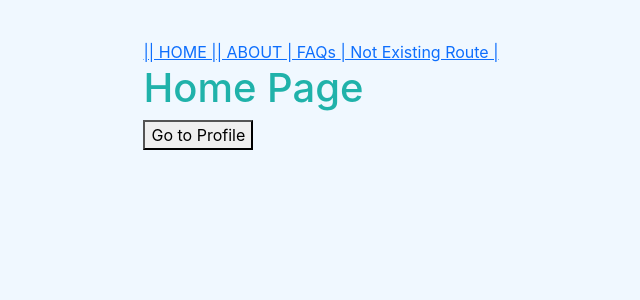
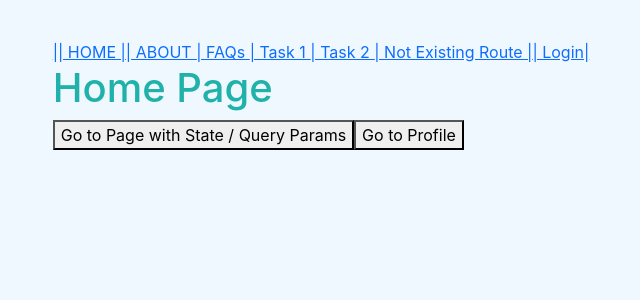
Before and after one commit to rl-albores/create-react-lecciones, a React (Create React App) app in the folder my-app/: page / in a window 1280 px wide. Shown: the top 300 px of the page, without its empty margins (319-959 px from the left). Built offline with nearby package versions, Linux system fonts and the light colour scheme.

Commit message:
hook useLocation useNavigate aun sin dominar

```diff
--- a/my-app/src/AppRoutingOne.js
+++ b/my-app/src/AppRoutingOne.js
@@ -1,3 +1,4 @@
+import { useEffect } from 'react'
 import {
   BrowserRouter as Router,
   Route,
@@ -13,9 +14,25 @@ import ProfilePage from './pages/profile/ProfilePage'
 import TasksPage from './pages/tasks/TasksPage'
 import TaskDetailPage from './pages/tasks/TaskDetailPage'
 import LoginPage from './pages/auth/LoginPage'
+import StatePage from './pages/home/StatePage'
 
 function AppRoutingOne() {
-  const logged = false
+  let logged = false
+  const taskList = [
+    {
+      id: 1,
+      name: 'Task 1',
+      description: 'My first task',
+    },
+    {
+      id: 2,
+      name: 'Task 2',
+      description: 'My second task',
+    },
+  ]
+  useEffect(() => {
+    logged = localStorage.getItem('credentials')
+  }, [])
 
   return (
     <Router>
@@ -24,27 +41,38 @@ function AppRoutingOne() {
           <Link to="/">|| HOME |</Link>
           <Link to="/about">| ABOUT </Link>
           <Link to="/faqs">| FAQs </Link>
+          <Link to="/task/1">| Task 1 </Link>
+          <Link to="/task/2">| Task 2 </Link>
           <Link to="/any404">| Not Existing Route |</Link>
+          <Link to="/login">| Login|</Link>
         </aside>
         <main>
           <Routes>
             <Route path="/" element={<HomePage />} />
-            <Route path="/login" element={<LoginPage />} />
+            <Route path="/online-state" element={<StatePage />} />
+            <Route
+              path="/login"
+              element={logged ? <Navigate to="/" replace /> : <LoginPage />}
+            />
             <Route path="/about" element={<AboutPage />} />
             <Route path="/faqs" element={<AboutPage />} />
-            <Route path="/profile" element={<ProfilePage />}>
-              {logged ? (
-                <ProfilePage />
-              ) : (
-                () => {
-                  alert('Debes Loggearte para accesar a tus tareas...')
-
-                  return <Route path="*" element={<Navigate to="/" />} />
-                }
+            <Route
+              path="/profile"
+              element={
+                logged ? <ProfilePage /> : <Navigate to="/login" replace />
+              }
+            />
+            <Route path="/tasks" element={<TasksPage />} />
+            <Route
+              exact
+              path="/task/:id"
+              render={({ match }) => (
+                <TaskDetailPage
+                  match={match}
+                  task={taskList[match.params.id - 1]}
+                />
               )}
-            </Route>
-            <Route path="/tasks" element={<TasksPage />} />
-            <Route path="/tasks/:id" element={<TaskDetailPage />} />
+            />
             <Route path="*" element={<NotFoundPage />} />
           </Routes>
         </main>
--- a/my-app/src/components/pure/forms/loginFormik.jsx
+++ b/my-app/src/components/pure/forms/loginFormik.jsx
@@ -1,4 +1,5 @@
 import React from 'react'
+import { useNavigate } from 'react-router-dom'
 import { Formik, Field, Form, ErrorMessage } from 'formik'
 import * as Yup from 'yup'
 
@@ -15,6 +16,8 @@ const LoginFormik = () => {
     password: '',
   }
 
+  const history = useNavigate()
+
   return (
     <div>
       <h4>Login Formik</h4>
@@ -24,7 +27,8 @@ const LoginFormik = () => {
         onSubmit={async (values) => {
           await new Promise((r) => setTimeout(r, 500))
           alert(JSON.stringify(values, null, 2))
-          localStorage.setItem('credentials', values) //-> quedan los datos en el localstorage
+          await localStorage.setItem('credentials', values) //-> quedan los datos en el localstorage
+          history('/profile')
         }}>
         {/* We obtain props form Formik */}
 
--- a/my-app/src/pages/home/HomePage.jsx
+++ b/my-app/src/pages/home/HomePage.jsx
@@ -8,9 +8,20 @@ const HomePage = () => {
     navigate(path)
   }
 
+  const navigateProps = (path) => {
+    navigate({
+      pathname: path,
+      search: '?online=true',
+      state: { online: true },
+    })
+  }
+
   return (
     <div>
       <h1>Home Page</h1>
+      <button onClick={() => navigateProps('/online-state')}>
+        Go to Page with State / Query Params
+      </button>
       <button onClick={() => navigateTo('/profile')}>Go to Profile</button>
     </div>
   )
--- /dev/null
+++ b/my-app/src/pages/home/StatePage.jsx
@@ -0,0 +1,20 @@
+import React from 'react'
+import { useLocation } from 'react-router-dom'
+
+const StatePage = () => {
+  const location = useLocation()
+
+  console.log('Location state: ', location.state?.online)
+  console.log('Query Params: ', location.search)
+
+  return (
+    <div>
+      <h1>
+        State:
+        {location.state?.online ? 'The user is online' : 'The user is offline'}
+      </h1>
+    </div>
+  )
+}
+
+export default StatePage
--- a/my-app/src/pages/tasks/TaskDetailPage.jsx
+++ b/my-app/src/pages/tasks/TaskDetailPage.jsx
@@ -1,11 +1,13 @@
 import React from 'react'
 import { useParams } from 'react-router-dom'
 
-const TaskDetailPage = () => {
+const TaskDetailPage = ({ task }) => {
   const { id } = useParams()
   return (
     <div>
       <h1>Task Details - {id}</h1>
+      <h2>{task.name}</h2>
+      <h3>{task.description}</h3>
     </div>
   )
 }
```
